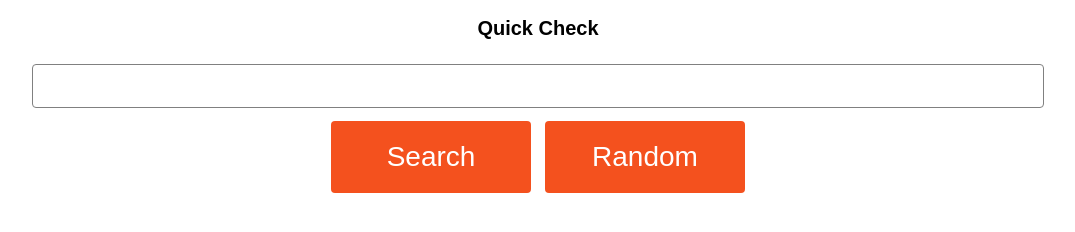
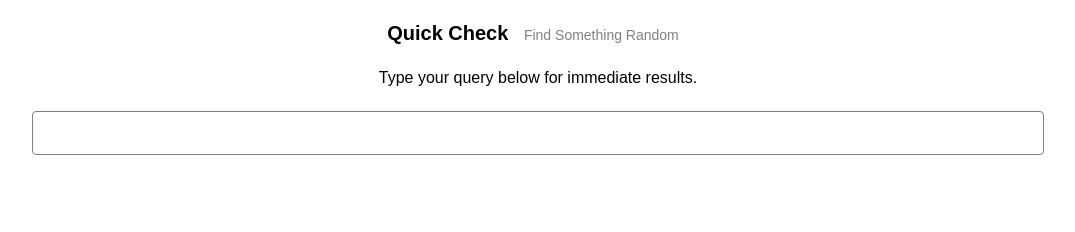
Before and after one commit to iarobinson/wikiSearch, a plain HTML site: page index.html in a window 1280 px wide. Shown: the whole page, without its empty margins (102-1177 px from the left). Drawn offline with nearby package versions, Linux system fonts and the light colour scheme.

Commit message:
Removed unnecessary button and style clean up

```diff
--- a/index.html
+++ b/index.html
@@ -10,14 +10,13 @@
 
 <body>
   <center>
-    <h2>Quick Check</h2>
+    <h2>Quick Check <a target="_blank" href="https://en.wikipedia.org/wiki/Special:Random"><button class="button random" style="vertical-align:middle">Find Something Random</button></a></h2>
+    <p>
+      Type your query below for immediate results.
+    </p>
     <div>
       <input class="input" type="text"></input>
     </div>
-    <span>
-      <button class="button search" style="vertical-align:middle">Search</button>
-      <a target="_blank" href="https://en.wikipedia.org/wiki/Special:Random"><button class="button random" style="vertical-align:middle">Random</button></a>
-    </span>
     <table style = "width:60%" class="w3-table-all w3-hoverable">
       <p class='searchDisplay'>
     </table>
--- a/wikiSearch.css
+++ b/wikiSearch.css
@@ -33,41 +33,19 @@ https://www.w3schools.com/css/tryit.asp?filename=trycss_buttons_animate1
 button {
   display: inline-block;
   border-radius: 4px;
-  background-color: #f4511e;
+  background-color: white;
   border: none;
-  color: #FFFFFF;
+  color: grey;
   text-align: center;
-  font-size: 28px;
-  padding: 20px;
-  width: 200px;
-  transition: all 0.5s;
+  font-size: 14px;
+  padding: 5px;
   cursor: pointer;
   margin: 5px;
 }
 
-button span {
-  cursor: pointer;
-  display: inline-block;
-  position: relative;
-  transition: 0.5s;
-}
-
-button span:after {
-  content: '\00bb';
-  position: absolute;
-  opacity: 0;
-  top: 0;
-  right: -20px;
-  transition: 0.5s;
-}
-
-button:hover span {
-  padding-right: 25px;
-}
-
-button:hover span:after {
-  opacity: 1;
-  right: 0;
+a {
+  color: red;
+  font-weight: bold;
 }
 
 /*Table Styling*/
```
